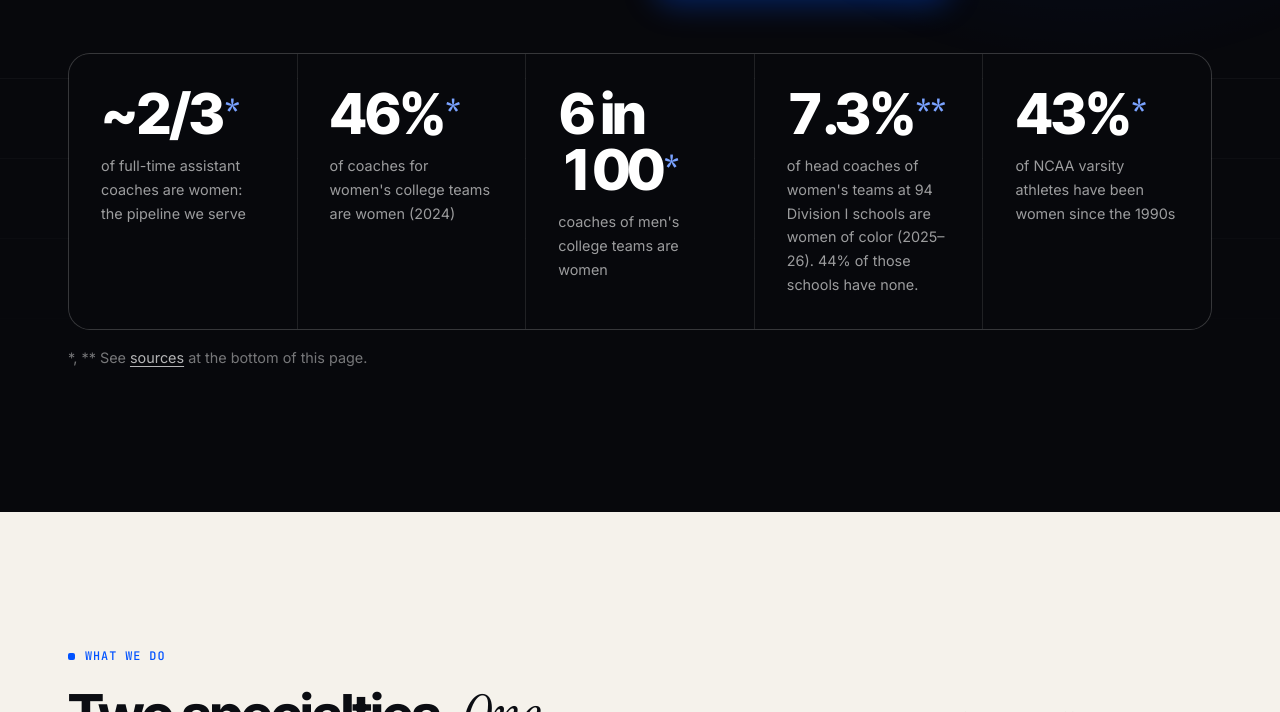
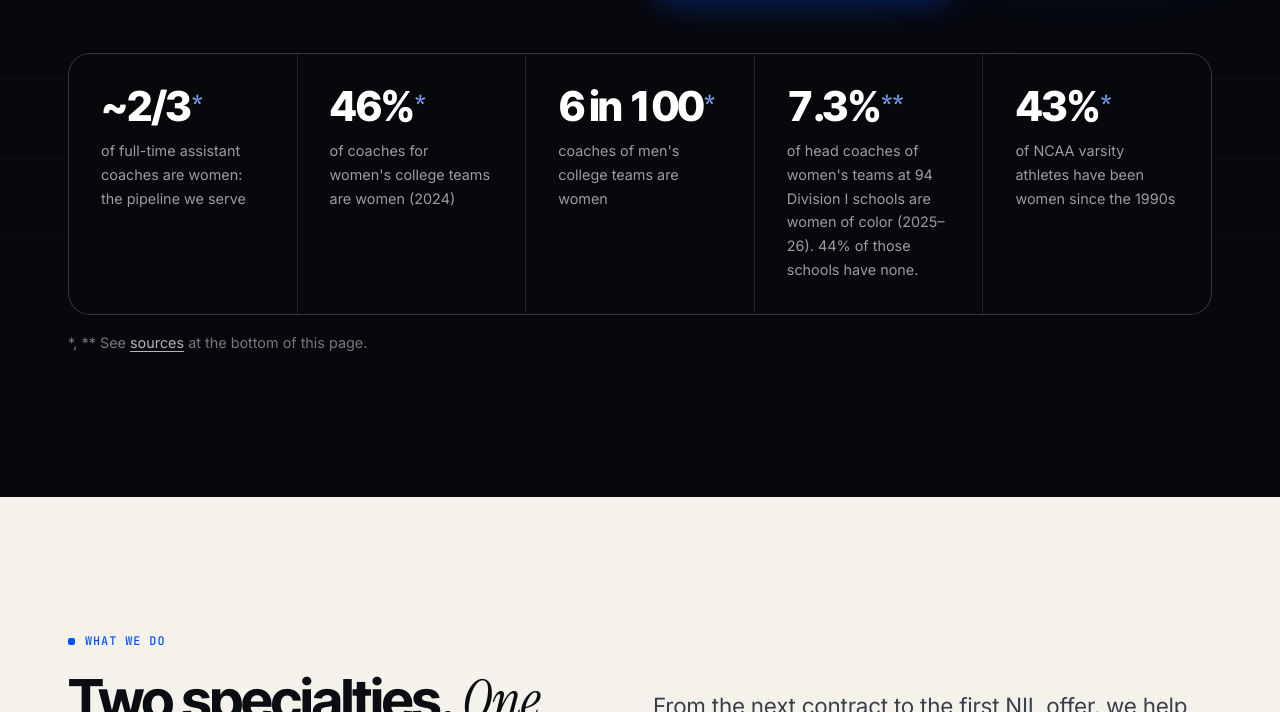
Before and after one commit to TokenfuelMPC/dexter-sports-website, a plain HTML site: page index.html in a window 1280 px wide. Shown: the part 1903-2615 px from the top of the page. Drawn offline with Linux system fonts and the light colour scheme.

Commit message:
Keep stat figures on one line in dark tiles
Co-Authored-By: Claude Opus 5.5 <noreply@anthropic.com>

```diff
--- a/assets/css/styles.css
+++ b/assets/css/styles.css
@@ -316,7 +316,7 @@ a.btn--sm::after { display: none; }
 .network-item:hover::before { opacity: 1; }
 .network-item h3 { color: var(--white); font-size: 1.08rem; margin-bottom: 8px; position: relative; }
 .network-item p { color: rgba(255, 255, 255, .6); margin: 0; font-size: var(--step--1); position: relative; }
-.network-item .stat-value { color: var(--white); position: relative; }
+.network-item .stat-value { color: var(--white); position: relative; font-size: clamp(2rem, 1.3rem + 1.6vw, 3rem); white-space: nowrap; }
 
 /* Logo wall + partner cards */
 .logo-wall { display: grid; grid-template-columns: repeat(auto-fill, minmax(190px, 1fr)); gap: 1px; background: var(--line); border: 1px solid var(--line); border-radius: var(--radius-lg); overflow: hidden; }
```
